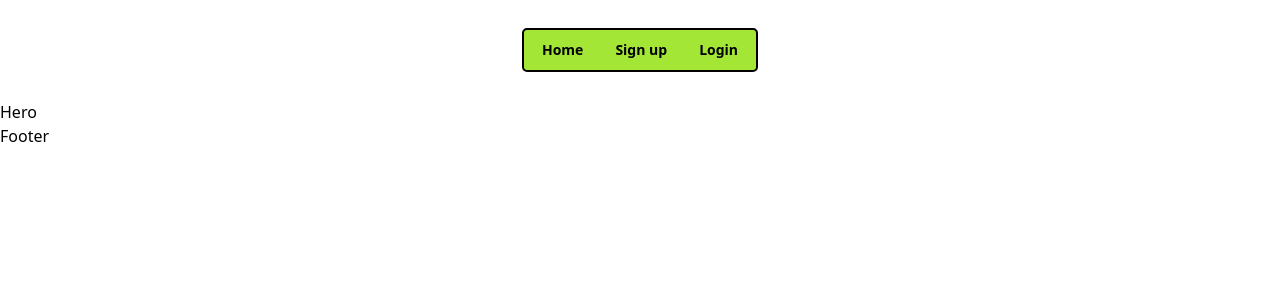
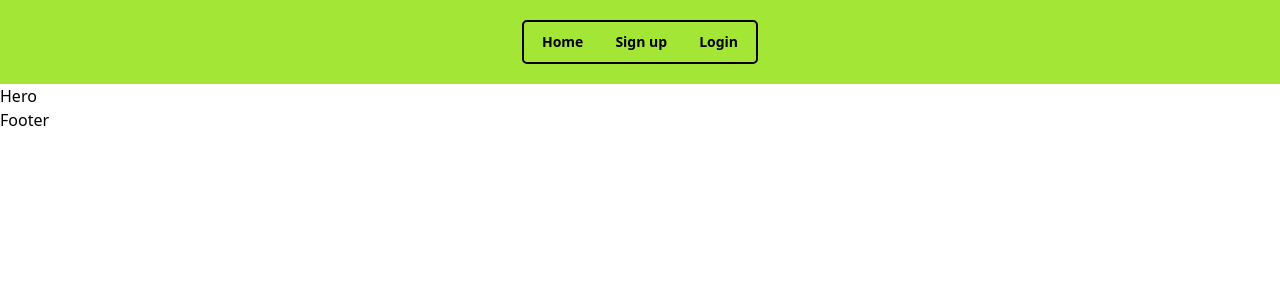
Before and after one commit to amitkushh/Todo-Mern-dev, a React app in the folder client/: page / in a window 1280 px wide. Shown: the top 300 px of the page. Built offline with nearby package versions, Linux system fonts and the light colour scheme; the HTML template or start-up script is replaced by a standard one.

Commit message:
navbar color change

```diff
--- a/client/src/components/Navbar/Navbar.jsx
+++ b/client/src/components/Navbar/Navbar.jsx
@@ -3,7 +3,7 @@ import { Link } from "react-router-dom";
 
 function Navbar() {
   return (
-    <div className="flex justify-center items-center py-7 px-7">
+    <div className="flex justify-center items-center py-5 px-7 bg-main">
       <Menubar>
         <MenubarMenu>
           <Link to="/">
```
